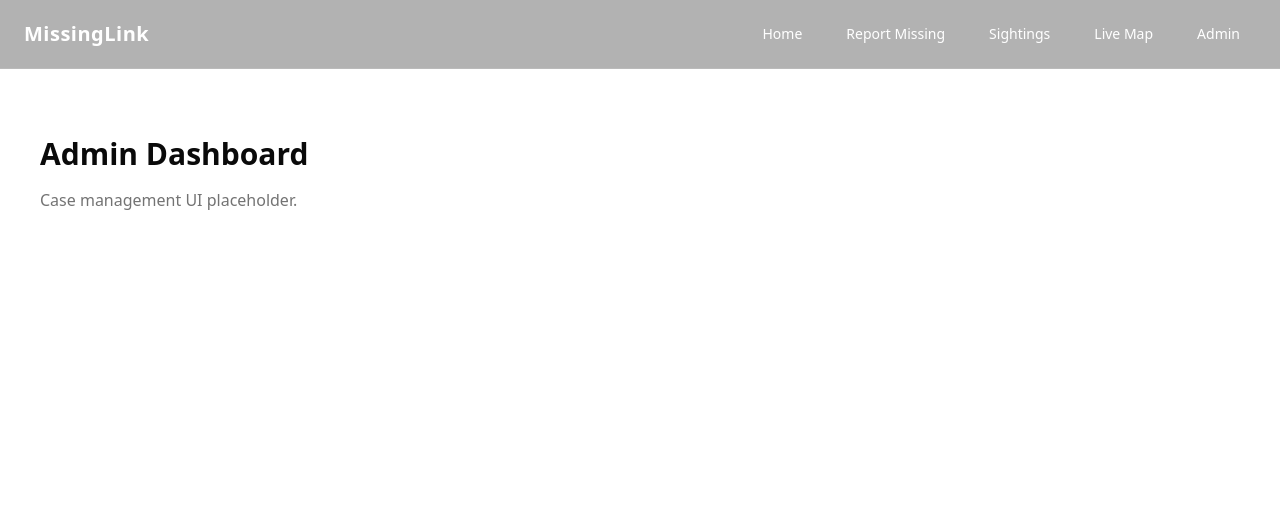
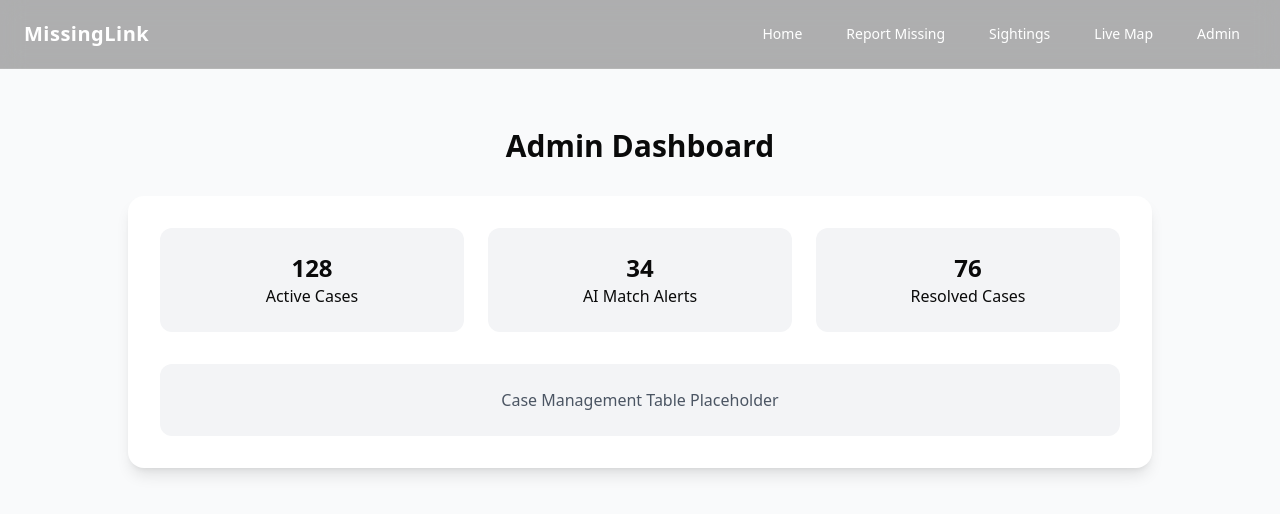
Before and after one commit to CSI-Project-Expo/Team-25, a React app in the folder frontend/: page /admin in a window 1280 px wide. Shown: the top 514 px of the page. Built offline with nearby package versions, Linux system fonts and the light colour scheme; the HTML template or start-up script is replaced by a standard one.

Commit message:
final touches

```diff
--- a/frontend/src/components/Navbar.jsx
+++ b/frontend/src/components/Navbar.jsx
@@ -1,20 +1,20 @@
-import { Link } from "react-router-dom"
+import { Link, useLocation } from "react-router-dom"
 import { Button } from "@/components/ui/button"
 
 export default function Navbar() {
+  const location = useLocation()
+  const isHome = location.pathname === "/"
+
   return (
     <div className="fixed top-0 left-0 w-full z-50 backdrop-blur-md bg-black/30 border-b border-white/10">
-
       <div className="max-w-7xl mx-auto flex items-center justify-between px-6 py-4 text-white">
 
-        {/* Logo */}
-        <h1 className="text-xl font-bold tracking-wide">
+        <Link to="/" className="text-xl font-bold tracking-wide">
           MissingLink
-        </h1>
+        </Link>
 
-        {/* Navigation */}
+        {!isHome && (
           <div className="flex gap-3">
-
             <Link to="/">
               <Button variant="ghost" className="hover:bg-white/10">
                 Home
@@ -44,11 +44,10 @@ export default function Navbar() {
                 Admin
               </Button>
             </Link>
+          </div>
+        )}
 
       </div>
-
-      </div>
-
     </div>
   )
 }
--- a/frontend/src/pages/Admin.jsx
+++ b/frontend/src/pages/Admin.jsx
@@ -1,11 +1,33 @@
 export default function Admin() {
   return (
-    <div className="p-10 mt-24">
-      <h1 className="text-3xl font-bold">Admin Dashboard</h1>
+    <div className="min-h-screen bg-gray-50 pt-32 px-8">
 
-      <p className="mt-4 text-muted-foreground">
-        Case management UI placeholder.
-      </p>
+      <h1 className="text-3xl font-bold mb-8 text-center">
+        Admin Dashboard
+      </h1>
+
+      <div className="max-w-5xl mx-auto bg-white rounded-2xl shadow-lg p-8">
+
+        <div className="grid grid-cols-3 gap-6 text-center mb-8">
+          <div className="bg-gray-100 p-6 rounded-xl">
+            <p className="text-2xl font-bold">128</p>
+            <p>Active Cases</p>
+          </div>
+          <div className="bg-gray-100 p-6 rounded-xl">
+            <p className="text-2xl font-bold">34</p>
+            <p>AI Match Alerts</p>
+          </div>
+          <div className="bg-gray-100 p-6 rounded-xl">
+            <p className="text-2xl font-bold">76</p>
+            <p>Resolved Cases</p>
+          </div>
+        </div>
+
+        <div className="bg-gray-100 p-6 rounded-xl text-center text-gray-600">
+          Case Management Table Placeholder
+        </div>
+
+      </div>
     </div>
   )
 }
--- a/frontend/src/pages/LiveMap.jsx
+++ b/frontend/src/pages/LiveMap.jsx
@@ -1,11 +1,15 @@
 export default function LiveMap() {
   return (
-    <div className="p-10 mt-24">
-      <h1 className="text-3xl font-bold">Live Map</h1>
+    <div className="min-h-screen bg-gray-50 pt-32 px-8">
 
-      <div className="h-96 mt-6 bg-gray-200 rounded-lg flex items-center justify-center">
-        Map placeholder
+      <h1 className="text-3xl font-bold text-center mb-10">
+        Live Active Cases Map
+      </h1>
+
+      <div className="max-w-5xl mx-auto h-[500px] bg-gray-200 rounded-2xl shadow-lg flex items-center justify-center text-gray-500 text-xl">
+        Interactive Map (AI Match Points & Active Alerts)
       </div>
+
     </div>
   )
 }
--- a/frontend/src/pages/ReportMissing.jsx
+++ b/frontend/src/pages/ReportMissing.jsx
@@ -1,11 +1,25 @@
 export default function ReportMissing() {
   return (
-    <div className="p-10 mt-24">
-      <h1 className="text-3xl font-bold">Report Missing Person</h1>
+    <div className="min-h-screen bg-gray-50 pt-32 px-8">
 
-      <p className="mt-4 text-muted-foreground">
-        Form placeholder — add fields later.
-      </p>
+      <div className="max-w-3xl mx-auto bg-white p-8 rounded-2xl shadow-lg">
+
+        <h1 className="text-3xl font-bold mb-6">
+          Register a Missing Person
+        </h1>
+
+        <div className="grid gap-4">
+          <input className="border p-3 rounded-lg" placeholder="Full Name" />
+          <input className="border p-3 rounded-lg" placeholder="Age" />
+          <input className="border p-3 rounded-lg" placeholder="Last Seen Location" />
+          <textarea className="border p-3 rounded-lg" placeholder="Description" />
+        </div>
+
+        <button className="mt-6 bg-black text-white px-6 py-3 rounded-lg">
+          Submit Report
+        </button>
+
+      </div>
     </div>
   )
 }
--- a/frontend/src/pages/ReportSighting.jsx
+++ b/frontend/src/pages/ReportSighting.jsx
@@ -1,11 +1,23 @@
 export default function ReportSighting() {
   return (
-    <div className="p-10 mt-24">
-      <h1 className="text-3xl font-bold">Report a Sighting</h1>
+    <div className="min-h-screen bg-gray-50 pt-32 px-8">
 
-      <p className="mt-4 text-muted-foreground">
-        Anonymous sighting form placeholder.
-      </p>
+      <div className="max-w-3xl mx-auto bg-white p-8 rounded-2xl shadow-lg">
+
+        <h1 className="text-3xl font-bold mb-6">
+          Report a Sighting (Anonymous)
+        </h1>
+
+        <div className="grid gap-4">
+          <input className="border p-3 rounded-lg" placeholder="Location Seen" />
+          <textarea className="border p-3 rounded-lg" placeholder="Details" />
+        </div>
+
+        <button className="mt-6 bg-black text-white px-6 py-3 rounded-lg">
+          Submit Sighting
+        </button>
+
+      </div>
     </div>
   )
 }
```
Lines whose indentation alone changed are shown as unchanged.
